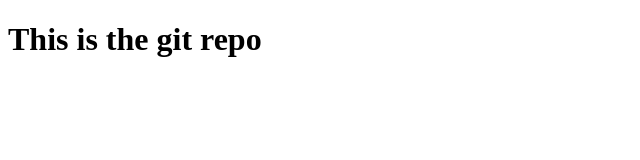
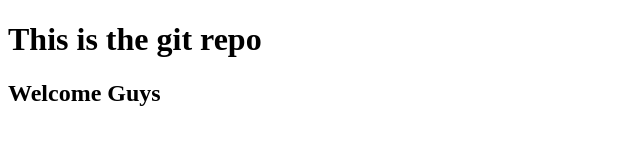
Before and after one commit to Jibinj21/simpleMario, a plain HTML site: page index.html in a window 1280 px wide. Shown: the whole page, without its empty margins (0-640 px from the left). Drawn offline with Linux system fonts and the light colour scheme.

Commit message:
Edited the head area and body part and updated thr style sheet

```diff
--- a/index.html
+++ b/index.html
@@ -1,9 +1,11 @@
 <!DOCTYPE html>
 <html>
     <head>
-
+        <title>The Git Repo Heading</title>
     </head>
     <body>
         <h1>This is the git repo</h1>
+        <h2>Welcome Guys</h2>
+
     </body>
 </html>
--- a/styles.css
+++ b/styles.css
@@ -2,4 +2,19 @@ body{
     background-color: aqua;
     padding: 0;
     color: crimson;
+
 }
+h1{
+    padding: 20px;
+    text-align: center;
+    background-color: bisque;
+
+}
+
+h2{
+    position: relative;
+    font-size: 35px;
+    padding: 10px;
+    text-decoration: none;
+    text-align: center;
+}
```
